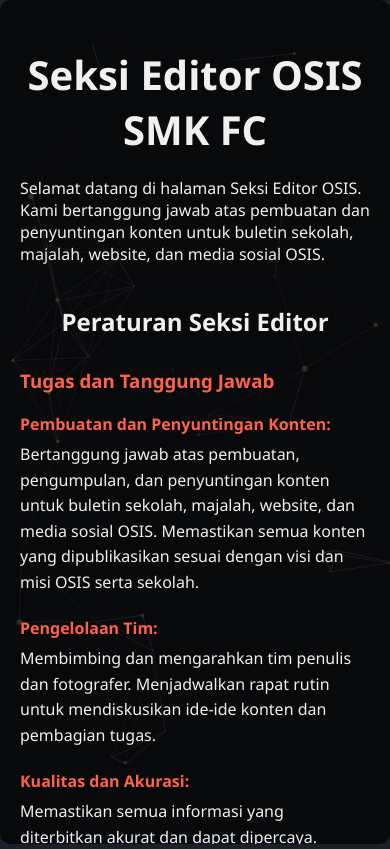
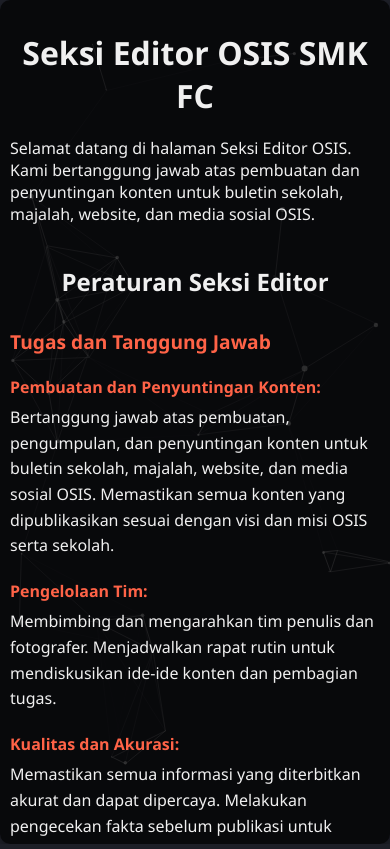
Before and after one commit to frhndevweb/Seksi-dokumentasi-editor-, a plain HTML site: page index.html in a window 390 px wide. Drawn offline with nearby package versions, Linux system fonts and the light colour scheme.

Commit message:
Update index.html

```diff
--- a/index.html
+++ b/index.html
@@ -33,6 +33,7 @@
             height: calc(100% - 40px);
             background-color: rgba(0, 0, 0, 0.7);
             border-radius: 10px;
+            box-shadow: 0 4px 8px rgba(0, 0, 0, 0.3);
         }
 
         h1 {
@@ -103,6 +104,25 @@
             from { transform: translateY(20px); opacity: 0; }
             to { transform: translateY(0); opacity: 1; }
         }
+
+        @media (max-width: 600px) {
+            .content {
+                padding: 10px;
+                height: calc(100% - 20px);
+            }
+
+            h1 {
+                font-size: 2em;
+            }
+
+            h2 {
+                font-size: 1.5em;
+            }
+
+            h3 {
+                font-size: 1.2em;
+            }
+        }
     </style>
 </head>
 <body>
@@ -133,6 +153,12 @@
             <li><strong>Dokumentasi:</strong> Menyimpan dokumentasi semua konten yang dipublikasikan, termasuk artikel, foto, dan desain. Melaporkan kegiatan dan hasil kerja secara rutin kepada pembina OSIS dan pengurus inti.</li>
             <li><strong>Evaluasi:</strong> Melakukan evaluasi rutin terhadap kinerja tim dan hasil publikasi untuk peningkatan kualitas. Menyusun laporan evaluasi sebagai bahan pertimbangan untuk kegiatan berikutnya.</li>
         </ul>
+      <h3>Social Media:</h3>
+      <ul>
+        <li><strong><a href="instagram.com/osis.smkfatahillah">OSIS</a></strong></li>
+          <li><strong><a href="instagram.com/fatahillah.tv">SMKFC</a></strong></li>
+      </ul>
+      <h3>MANTAPPP</h3>
 
         <div class="team">
             <h2>Anggota Seksi Dokumentasi-Editor</h2>
```
